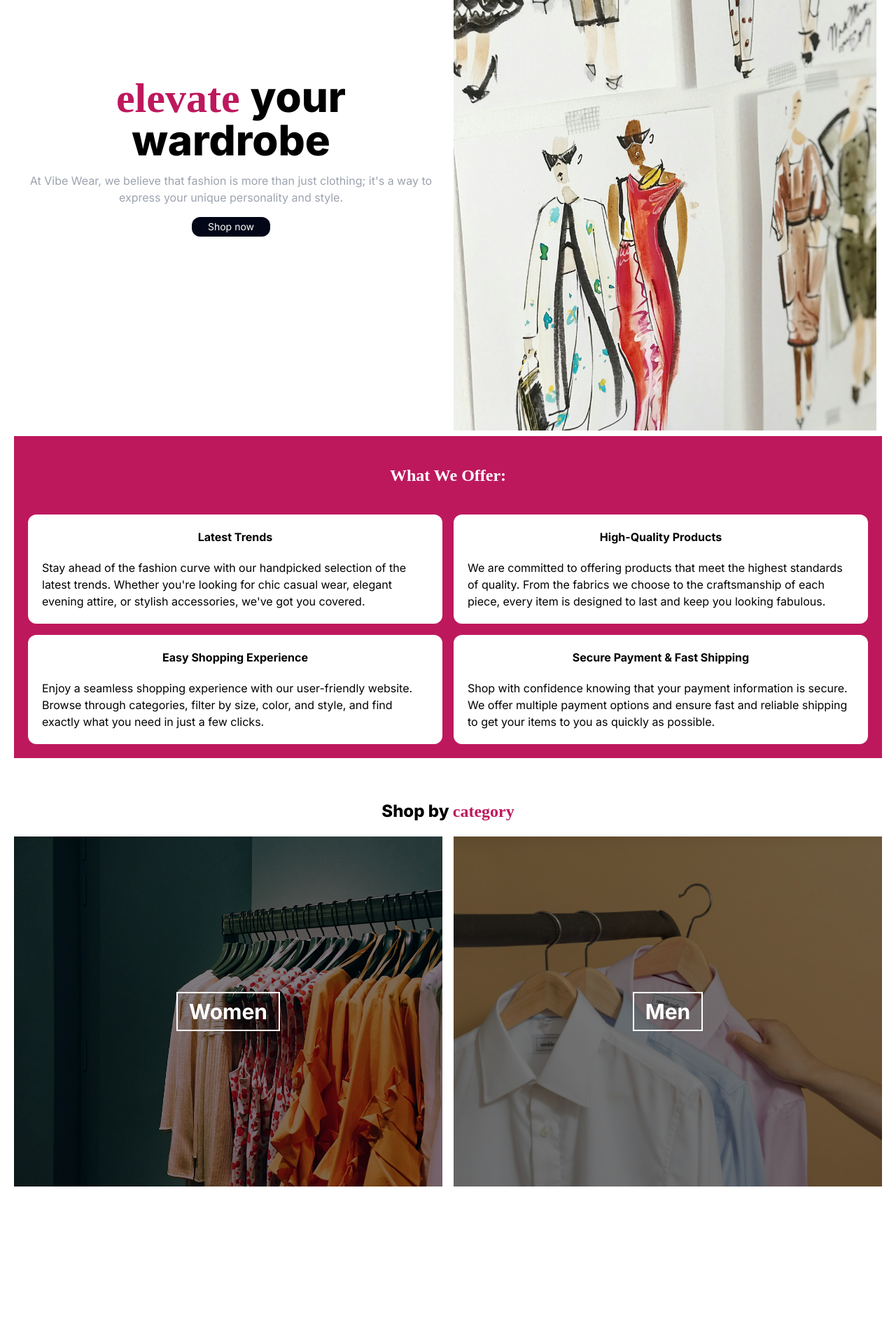
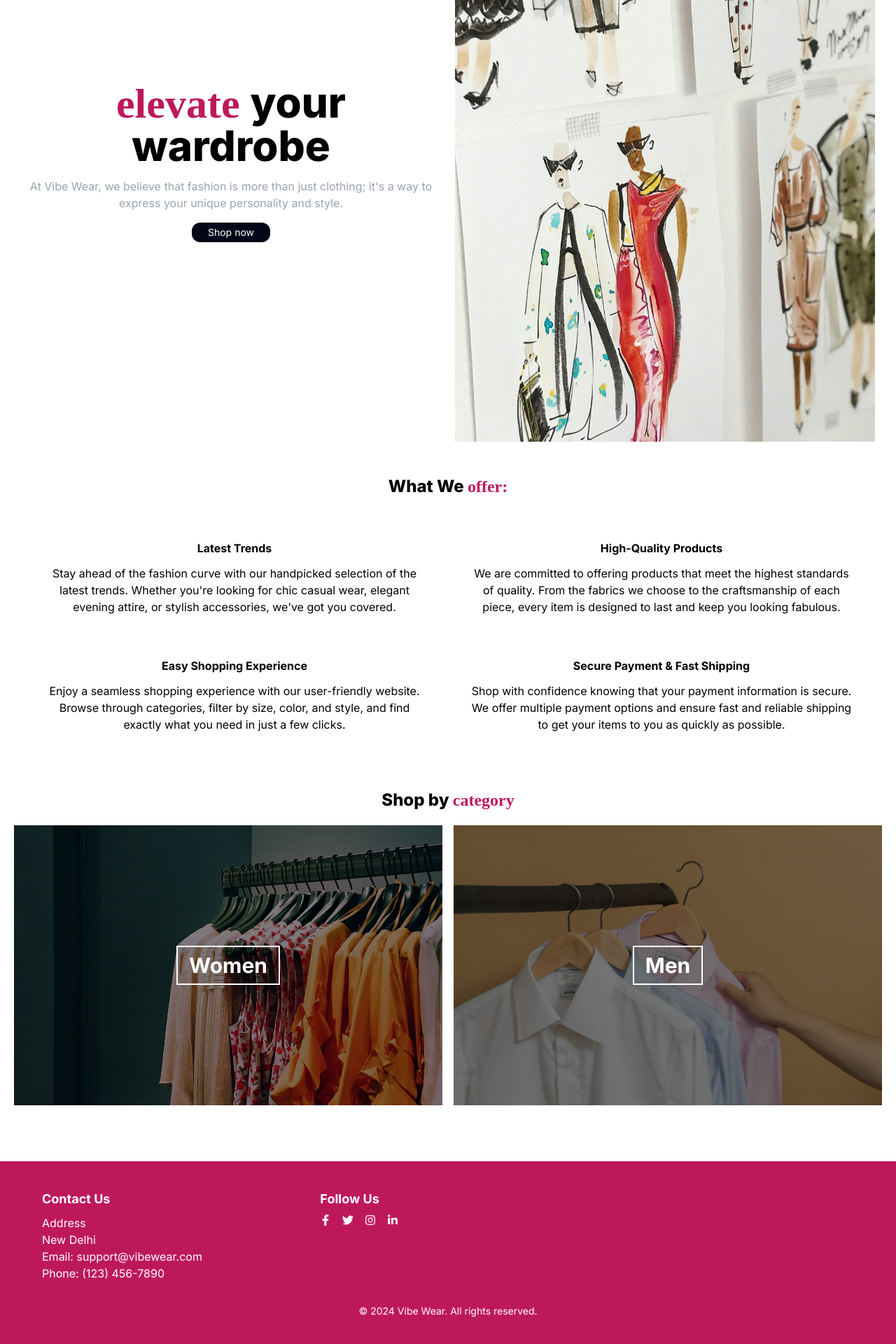
Before and after one commit to kartikayasijaa/vibe-wear, a Next.js app: page /home in a window 1280 px wide. Shown: the part 256-2176 px from the top of the page at 70% size. Before the commit the page ends 1991 px from the top, so only its background shows below. Built offline with nearby package versions, Linux system fonts and the light colour scheme; no server answers; a web font is replaced by a local one.

Commit message:
styled navbar

```diff
--- a/app/home/Home.tsx
+++ b/app/home/Home.tsx
@@ -1,101 +1,98 @@
 import React from "react"
 import Navbar from "@/components/Navbar"
-import "./home.css"
 import Image from "next/image"
-import homeimg from "./images/design.jpg"
 import men from "./images/men.jpg"
 import women from "./images/women.jpg"
-
+import homeimg from "./images/design.jpg"
+import Footer from "@/components/container/Footer"
 import Link from "next/link"
+import "./home.css"
 
 const HomePage: React.FC = () => {
     return (
-        <div className="px-5 max-w-[1280px] mx-auto h-screen">
+        <div className="flex flex-col min-h-screen">
             <Navbar />
+            <div className="flex-grow px-5 max-w-[1280px] mx-auto overflow-y-auto">
                 <div className="flex h-full">
-                <div className="left-content w-full md:w-1/2 p-2 flex flex-col justify-center items-center h-full">
+                    <div className="left-content w-full md:w-1/2 p-2 flex flex-col justify-center items-center">
                         <h1 className="font-extrabold text-center text-4xl sm:text-4xl md:text-6xl">
                             <span className="text-pink-700 cursive"> elevate </span> your wardrobe
                         </h1>
                         <p className="text-gray-400 mt-4 text-center">
-                        At Vibe Wear, we believe that fashion is more than just clothing; it's a way
-                        to express your unique personality and style.
-                        {/* Our mission is to provide you
-                        with a diverse range of high-quality, trendy, and affordable fashion items
-                        that cater to every occasion and taste. */}
+                            At Vibe Wear, we believe that fashion is more than just clothing; it's a
+                            way to express your unique personality and style.
                         </p>
-
                         <Link href="/shop">
-                        <div className="bg-slate-950 text-sm text-white w-28 text-center py-1 px-2 mt-4 rounded-xl ">
+                            <div className="bg-slate-950 text-sm text-white w-28 text-center py-1 px-2 mt-4 rounded-xl">
                                 Shop now
                             </div>
                         </Link>
                     </div>
-                <div className="right-content w-full md:w-1/2 p-2 flex justify-center items-center h-full">
-                    <Image src={homeimg} alt="home-img" className="object-cover h-full" />
+                    <div className="right-content w-full md:w-1/2 p-2 flex justify-center items-center">
+                        <Image
+                            src={homeimg}
+                            alt="home-img"
+                            className="object-cover"
+                            width={600}
+                            height={400}
+                        />
                     </div>
                 </div>
 
-            <div className="about bg-pink-700 p-5 ">
-                <h1 className="cursive text-white font-extrabold text-center text-2xl sm:text-lg md:text-2xl mt-5">
-                    What We Offer:
+                <div className="about p-5">
+                    <h1 className="font-extrabold text-center text-2xl sm:text-lg md:text-2xl mt-5">
+                        What We <span className="cursive text-pink-700">offer:</span>
                     </h1>
-                <div className="mt-10 lg:grid lg:grid-cols-2 lg:gap-4 flex flex-col ">
-                    <div className="bg-white p-5 m-5 lg:m-0 rounded-xl">
-                        <h3 className="font-bold  mb-5 text-center">Latest Trends</h3>
-                        <p>
+                    <div className="mt-10 grid grid-cols-1 lg:grid-cols-2 gap-5">
+                        <div className="bg-white p-5 rounded-xl">
+                            <h3 className="font-bold mb-3 text-center">Latest Trends</h3>
+                            <p className="text-center ">
                                 Stay ahead of the fashion curve with our handpicked selection of the
                                 latest trends. Whether you're looking for chic casual wear, elegant
                                 evening attire, or stylish accessories, we've got you covered.
                             </p>
                         </div>
-                    <div className="bg-white p-5 m-5 lg:m-0 rounded-xl ">
-                        <h3 className="font-bold  mb-5 text-center">High-Quality Products</h3>
-                        <p>
-                            We are committed to offering products that meet the highest standards of
-                            quality. From the fabrics we choose to the craftsmanship of each piece,
-                            every item is designed to last and keep you looking fabulous.
+                        <div className="bg-white p-5 rounded-xl">
+                            <h3 className="font-bold mb-3 text-center">High-Quality Products</h3>
+                            <p className="text-center">
+                                We are committed to offering products that meet the highest
+                                standards of quality. From the fabrics we choose to the
+                                craftsmanship of each piece, every item is designed to last and keep
+                                you looking fabulous.
                             </p>
                         </div>
-                    <div className="bg-white p-5 m-5 lg:m-0 rounded-xl">
-                        <h3 className="font-bold  mb-5 text-center">Easy Shopping Experience</h3>
-                        <p>
+                        <div className="bg-white p-5 rounded-xl">
+                            <h3 className="font-bold mb-3 text-center">Easy Shopping Experience</h3>
+                            <p className="text-center">
                                 Enjoy a seamless shopping experience with our user-friendly website.
-                            Browse through categories, filter by size, color, and style, and find
-                            exactly what you need in just a few clicks.
+                                Browse through categories, filter by size, color, and style, and
+                                find exactly what you need in just a few clicks.
                             </p>
                         </div>
-                    <div className="bg-white p-5 m-5 lg:m-0 rounded-xl">
-                        <h3 className="font-bold  mb-5 text-center">
+                        <div className="bg-white p-5 rounded-xl">
+                            <h3 className="font-bold mb-3 text-center">
                                 Secure Payment & Fast Shipping
+                                <span className="line"></span>
                             </h3>
-                        <p>
-                            Shop with confidence knowing that your payment information is secure. We
-                            offer multiple payment options and ensure fast and reliable shipping to
-                            get your items to you as quickly as possible.
+                            <p className="text-center">
+                                Shop with confidence knowing that your payment information is
+                                secure. We offer multiple payment options and ensure fast and
+                                reliable shipping to get your items to you as quickly as possible.
                             </p>
                         </div>
                     </div>
                 </div>
 
-            {/* <div className="category">
-                <h1 className=" p-5 font-extrabold text-center text-2xl sm:text-lg md:text-2xl mt-5">
+                <div className="category mt-10 pb-10">
+                    <h1 className="font-extrabold text-center text-2xl sm:text-lg md:text-2xl mt-5 mb-5">
                         Shop by <span className="cursive text-pink-700"> category</span>
                     </h1>
-                <Image src={women} alt="women-section" />
-                <Image src={men} alt="men-section" />
-            </div> */}
-
-            <div className="category mt-10 pb-10">
-                <h1 className="p-5 font-extrabold text-center text-2xl sm:text-lg md:text-2xl mt-5">
-                    Shop by <span className="cursive text-pink-700"> category</span>
-                </h1>
-                <div className="flex flex-col lg:flex-row gap-4 h-[500px]">
-                    <div className="relative w-full lg:w-1/2 h-full">
+                    <div className="flex flex-col lg:flex-row gap-4">
+                        <div className="relative w-full lg:w-1/2 mb-8 lg:mb-0">
                             <Image
                                 src={women}
                                 alt="women-section"
-                            className="object-cover w-full h-full"
+                                className="object-cover w-full h-[300px] lg:h-[400px]"
                             />
                             <div className="absolute inset-0 flex items-center justify-center bg-black bg-opacity-50">
                                 <Link
@@ -105,8 +102,12 @@ const HomePage: React.FC = () => {
                                 </Link>
                             </div>
                         </div>
-                    <div className="relative w-full lg:w-1/2 h-full">
-                        <Image src={men} alt="men-section" className="object-cover w-full h-full" />
+                        <div className="relative w-full lg:w-1/2">
+                            <Image
+                                src={men}
+                                alt="men-section"
+                                className="object-cover w-full h-[300px] lg:h-[400px]"
+                            />
                             <div className="absolute inset-0 flex items-center justify-center bg-black bg-opacity-50">
                                 <Link
                                     href="/men"
@@ -117,8 +118,9 @@ const HomePage: React.FC = () => {
                         </div>
                     </div>
                 </div>
+            </div>
 
-            <div className="footer"></div>
+            <Footer />
         </div>
     )
 }
--- a/app/page.tsx
+++ b/app/page.tsx
@@ -7,7 +7,7 @@ export default async function Home() {
     const user = await getCurrentUser()
     // console.log(user)
     return (
-        <div className="px-5 max-w-[1280px] mx-auto">
+        <div className="max-w-[1280px] mx-auto">
             <Navbar />
             <hr />
             <Container />
--- a/components/container/Footer.tsx
+++ b/components/container/Footer.tsx
@@ -4,73 +4,50 @@ import { FaFacebookF, FaTwitter, FaInstagram, FaLinkedinIn } from "react-icons/f
 
 const Footer: React.FC = () => {
     return (
-        <footer className="bg-gray-800 text-white py-10">
+        <footer className="bg-pink-700 text-white p-10 mt-10">
             <div className="max-w-[1280px] mx-auto px-5">
                 <div className="grid grid-cols-1 md:grid-cols-3 gap-8">
-                    {/* Contact Info */}
                     <div>
                         <h3 className="text-lg font-bold mb-2">Contact Us</h3>
-                        <p>123 Fashion Street</p>
-                        <p>New York, NY 10001</p>
+                        <p>Address</p>
+                        <p>New Delhi</p>
                         <p>Email: support@vibewear.com</p>
                         <p>Phone: (123) 456-7890</p>
                     </div>
-                    {/* Quick Links */}
-                    <div>
-                        <h3 className="text-lg font-bold mb-2">Quick Links</h3>
-                        <ul className="space-y-2">
-                            <li>
-                                <Link href="/" className="hover:underline">
-                                    Home
-                                </Link>
-                            </li>
-                            <li>
-                                <Link href="/shop" className="hover:underline">
-                                    Shop
-                                </Link>
-                            </li>
-                            <li>
-                                <Link href="/about" className="hover:underline">
-                                    About Us
-                                </Link>
-                            </li>
-                            <li>
-                                <Link href="/contact" className="hover:underline">
-                                    Contact
-                                </Link>
-                            </li>
-                        </ul>
-                    </div>
-                    {/* Social Media */}
+
                     <div>
                         <h3 className="text-lg font-bold mb-2">Follow Us</h3>
                         <div className="flex space-x-4">
-                            <a
+                            <Link
                                 href="https://facebook.com"
                                 target="_blank"
                                 rel="noopener noreferrer">
                                 <FaFacebookF className="hover:text-gray-400" />
-                            </a>
-                            <a href="https://twitter.com" target="_blank" rel="noopener noreferrer">
+                            </Link>
+                            <Link
+                                href="https://twitter.com"
+                                target="_blank"
+                                rel="noopener noreferrer">
                                 <FaTwitter className="hover:text-gray-400" />
-                            </a>
-                            <a
+                            </Link>
+                            <Link
                                 href="https://instagram.com"
                                 target="_blank"
                                 rel="noopener noreferrer">
                                 <FaInstagram className="hover:text-gray-400" />
-                            </a>
-                            <a
+                            </Link>
+                            <Link
                                 href="https://linkedin.com"
                                 target="_blank"
                                 rel="noopener noreferrer">
                                 <FaLinkedinIn className="hover:text-gray-400" />
-                            </a>
+                            </Link>
                         </div>
                     </div>
                 </div>
+
                 <div className="text-center mt-8">
-                    <p className="text-sm text-gray-500">© 2024 Vibe Wear. All rights reserved.</p>
+                    <p className="text-sm text-white">© 2024 Vibe Wear. All rights reserved.</p>
                 </div>
             </div>
         </footer>
```
Also changed, not shown: app/home/home.css (+14 -0 lines), components/Navbar.tsx (+4 -3 lines), components/container/Container.tsx (+3 -5 lines). Lines whose indentation alone changed are shown as unchanged.
